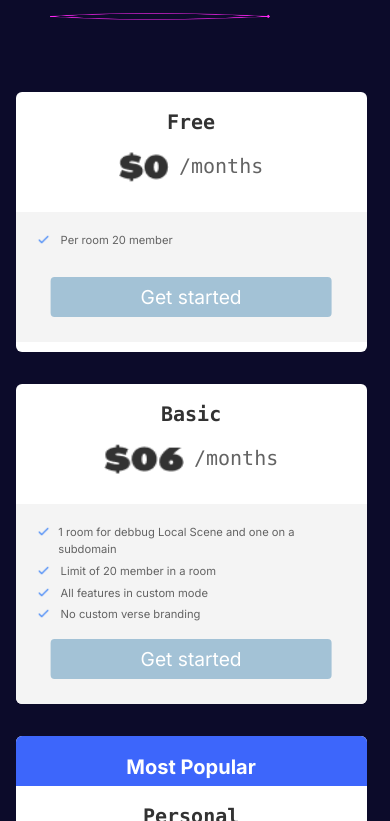
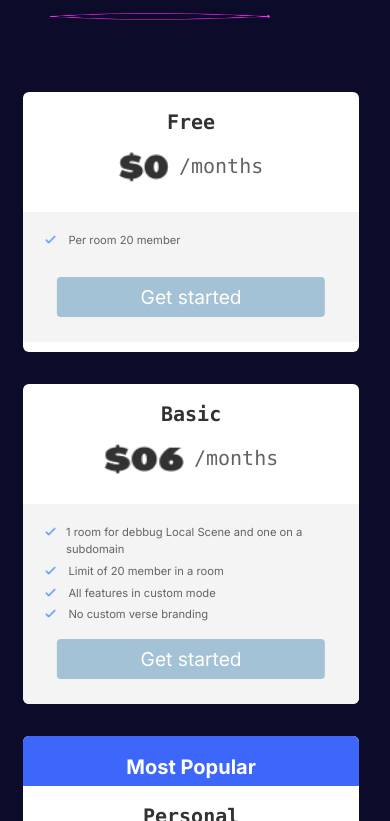
Before and after one commit to duser77/versejack, a Next.js app: page / in a window 390 px wide. Shown: the part 2243-3064 px from the top of the page. Built offline with nearby package versions, Linux system fonts and the light colour scheme.

Commit message:
width adjust of pricingbox in mobile

```diff
--- a/src/Pricing/PricingBox3.css
+++ b/src/Pricing/PricingBox3.css
@@ -165,16 +165,16 @@
         flex-direction: column;
     }
     .price-box{
-        width: 90vw;
+        width: 86vw;
         margin: auto;
         margin-top: 2rem;
     }
     .price-box1 ,.price-box2 , .price-box3 , .price-box4 , .price-box5{
-        width: 90vw;
+        width: 86vw;
         max-width: 480px;
     }
     .pricingPrice3{
-        width: 90vw;
+        width: 86vw;
         max-width: 480px;
     }
     .pricingText1 , .pricingText2 , .pricingText3 , .pricingText4 , .pricingText5{
```
